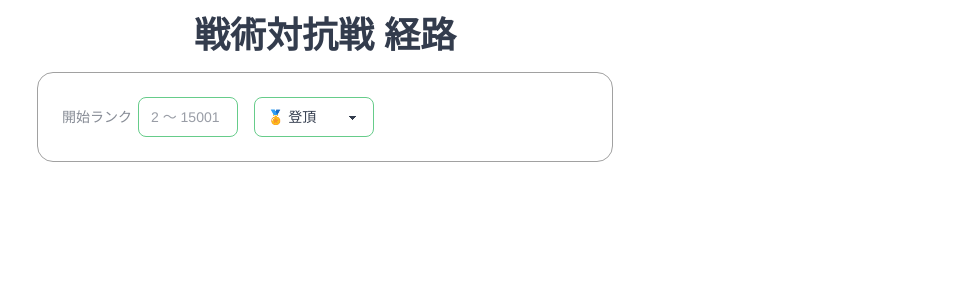
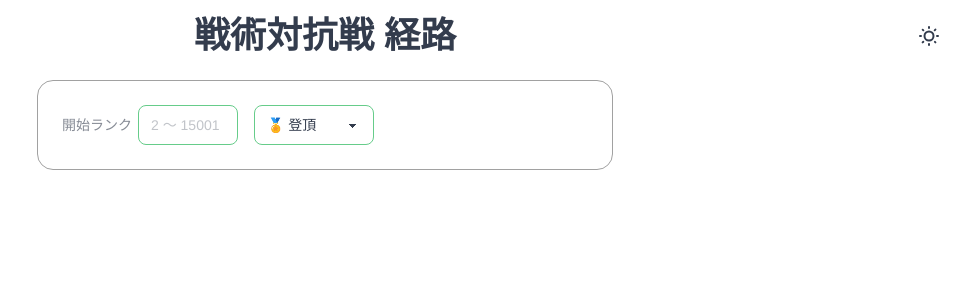
Before and after one commit to 1m-lcei/kuto-ladder, a React (Vite) app: page / in a window 1280 px wide. Shown: the top 300 px of the page, without its empty margins (315-1280 px from the left). Built offline with nearby package versions, Linux system fonts and the light colour scheme.

Commit message:
feat: add dark-mode

```diff
--- a/src/app/App.tsx
+++ b/src/app/App.tsx
@@ -7,12 +7,23 @@ import {
   useId,
   useMemo,
   useState,
+  useSyncExternalStore,
 } from "react";
 import { RankPathVisualizer } from "../components/RankPathVisualizer";
 import { useDebounce } from "../hooks/useDebounce";
 import { fetchRankData } from "../api/fetchRankData";
 import type { PathStep, PathStrategy } from "../types/types";
 import { calculatePath } from "../utils/rankCalculator";
+
+function subscribeTheme(callback: () => void) {
+  const matchMedia = window.matchMedia("(prefers-color-scheme: dark)");
+  matchMedia.addEventListener("change", callback);
+  return () => matchMedia.removeEventListener("change", callback);
+}
+
+function getSnapshot() {
+  return window.matchMedia("(prefers-color-scheme: dark)").matches;
+}
 
 class ErrorBoundary extends Component<
   { children: ReactNode; fallback: (error: Error) => ReactNode },
@@ -64,6 +75,11 @@ function App() {
 
   const [strategy, setStrategy] = useState<PathStrategy>("efficient");
 
+  const systemPrefersDark = useSyncExternalStore(subscribeTheme, getSnapshot, () => false);
+  const [manualTheme, setManualTheme] = useState<"emerald" | "night" | null>(null);
+  const currentTheme = manualTheme ?? (systemPrefersDark ? "night" : "emerald");
+
+
   // 入力値をデバウンス
   const debouncedInputValue = useDebounce(inputValue, 200);
 
@@ -78,10 +94,27 @@ function App() {
   return (
     <div className="container mx-auto min-h-screen p-4">
       <article>
-        <header className="text-center mb-4">
+        <header className="mb-4 relative flex justify-center items-center">
           <h1 className="text-3xl md:text-4xl font-bold mb-2">
             戦術対抗戦 経路
           </h1>
+          <div className="absolute right-0 top-0">
+            <label className="swap swap-rotate btn btn-ghost btn-circle">
+              <input
+                type="checkbox"
+                className="theme-controller"
+                value="night"
+                checked={currentTheme === "night"}
+                onChange={(e) =>
+                  setManualTheme(e.target.checked ? "night" : "emerald")
+                }
+              />
+              {/* sun icon */}
+              <svg className="swap-off fill-current w-6 h-6" xmlns="http://www.w3.org/2000/svg" viewBox="0 0 24 24"><path d="M5.64,17l-.71.71a1,1,0,0,0,0,1.41,1,1,0,0,0,1.41,0l.71-.71A1,1,0,0,0,5.64,17ZM5,12a1,1,0,0,0-1-1H3a1,1,0,0,0,0,2H4A1,1,0,0,0,5,12Zm7-7a1,1,0,0,0,1-1V3a1,1,0,0,0-2,0V4A1,1,0,0,0,12,5ZM5.64,7.05a1,1,0,0,0,.7.29,1,1,0,0,0,.71-.29,1,1,0,0,0,0-1.41l-.71-.71A1,1,0,0,0,4.93,6.34Zm12,.29a1,1,0,0,0,.7-.29l.71-.71a1,1,0,1,0-1.41-1.41L17,5.64a1,1,0,0,0,0,1.41A1,1,0,0,0,17.66,7.34ZM21,11H20a1,1,0,0,0,0,2h1a1,1,0,0,0,0-2Zm-9,8a1,1,0,0,0-1,1v1a1,1,0,0,0,2,0V20A1,1,0,0,0,12,19ZM18.36,17A1,1,0,0,0,17,18.36l.71.71a1,1,0,0,0,1.41,0,1,1,0,0,0,0-1.41ZM12,6.5A5.5,5.5,0,1,0,17.5,12,5.51,5.51,0,0,0,12,6.5Zm0,9A3.5,3.5,0,1,1,15.5,12,3.5,3.5,0,0,1,12,15.5Z"/></svg>
+              {/* moon icon */}
+              <svg className="swap-on fill-current w-6 h-6" xmlns="http://www.w3.org/2000/svg" viewBox="0 0 24 24"><path d="M21.64,13a1,1,0,0,0-1.05-.14,8.05,8.05,0,0,1-3.37.73A8.15,8.15,0,0,1,9.08,5.49a8.59,8.59,0,0,1,.25-2A1,1,0,0,0,8,2.36,10.14,10.14,0,1,0,22,14.05,1,1,0,0,0,21.64,13Zm-9.5,6.69A8.14,8.14,0,0,1,7.08,5.22v.27A10.15,10.15,0,0,0,17.22,15.63a9.79,9.79,0,0,0,2.1-.22A8.11,8.11,0,0,1,12.14,19.73Z"/></svg>
+            </label>
+          </div>
         </header>
 
         <div className="card card-border card-md max-w-xl border-neutral-400 mx-auto">
@@ -93,7 +126,7 @@ function App() {
                   <input
                     type="number"
                     id={id}
-                    className="input input-primary text-neutral validator min-w-16"
+                    className="input input-primary validator min-w-16"
                     required
                     placeholder="2 ～ 15001"
                     min="2"
--- a/src/app/index.css
+++ b/src/app/index.css
@@ -1,7 +1,7 @@
 @import "tailwindcss";
 /* Workaround: vite 8.0.11 以降で修正する。ref: https://github.com/vitejs/vite/issues/22323 */
 @plugin "daisyui/index.js" {
-    themes: emerald --default;
+    themes: emerald --default, night;
 }
 
 :root {
```
